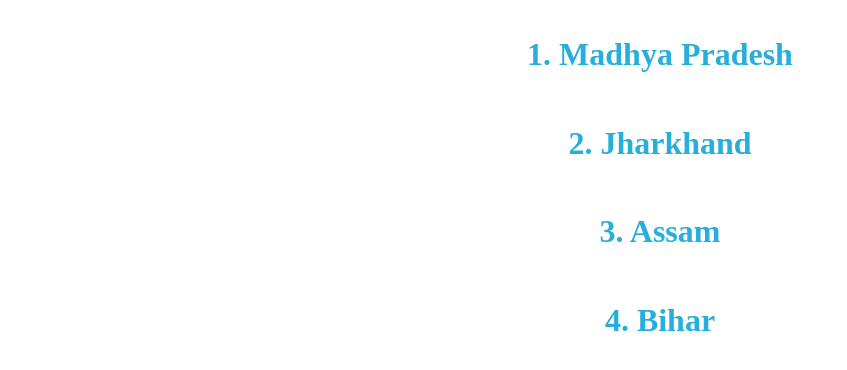
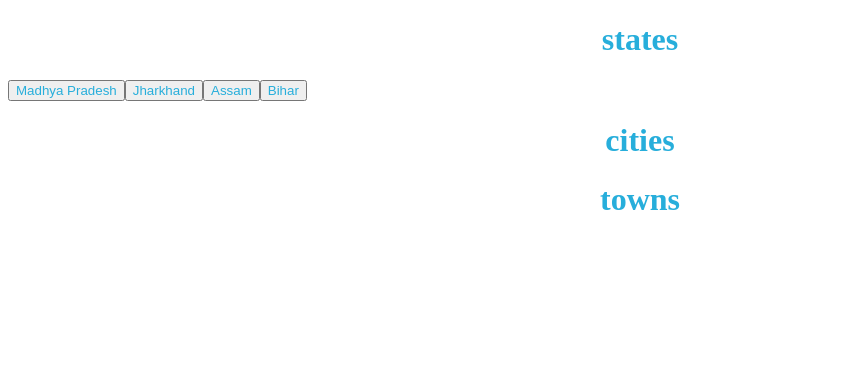
Before and after one commit to vineethsagar/React-Assignments-Set-2---Nested-List, a React app: page / in a window 1280 px wide. Shown: the top 370 px of the page, without its empty margins (0-847 px from the left). Built offline with nearby package versions, Linux system fonts and the light colour scheme.

Commit message:
modified completely

```diff
--- a/src/components/App.js
+++ b/src/components/App.js
@@ -155,7 +155,7 @@ const states = [
   }
 ];
 
-function App() {
+/* function App() {
   return (
     <div id="main">
       {states.map((state, index) => {
@@ -166,3 +166,114 @@ function App() {
 }
 
 export default App;
+ */
+
+function App() {
+  let [cities, setCities] = useState([]);
+  let [towns, setTowns] = useState([]);
+  const handleCity = (index) => {
+    let obj = undefined;
+    for (let i = 0; i < states.length; i++) {
+      if (i === index) {
+        obj = states[i]["cities"];
+        break;
+      }
+    }
+    let arr = [];
+    for (let i = 0; i < obj.length; i++) {
+      arr.push(obj[i]["name"]);
+    }
+    obj = cities;
+    let found = true;
+    for (let i = 0; i < Math.min(obj.length, arr.length); i++) {
+      if (obj[i] !== arr[i]) {
+        found = false;
+        break;
+      }
+    }
+    if (found && obj.length !== 0) {
+      setCities([]);
+      return;
+    }
+    setCities(arr);
+  };
+
+  const handleTown = (city) => {
+    let obj = undefined;
+    let found = false;
+    for (let i = 0; i < states.length; i++) {
+      let arr = states[i]["cities"];
+      for (let j = 0; j < arr.length; j++) {
+        if (arr[j]["name"] === city) {
+          obj = arr[j]["towns"];
+          found = true;
+          break;
+        }
+      }
+      if (found) {
+        break;
+      }
+    }
+    let arr = [];
+    for (let i = 0; i < obj.length; i++) {
+      arr.push(obj[i]["name"]);
+    }
+    obj = towns;
+    found = true;
+    for (let i = 0; i < Math.min(obj.length, arr.length); i++) {
+      if (obj[i] !== arr[i]) {
+        found = false;
+        break;
+      }
+    }
+    if (found && towns.length !== 0) {
+      setTowns([]);
+      return;
+    }
+    setTowns(arr);
+  };
+  return (
+    <div id="main">
+      <h1>states</h1>
+      <div>
+        {states.map((place, index) => {
+          return (
+            <button
+              key={`${place}state`}
+              id={`state${index + 1}`}
+              onClick={() => handleCity(index)}
+            >
+              {place["name"]}
+            </button>
+          );
+        })}
+      </div>
+      <h1>cities</h1>
+      <div>
+        {cities.map((place, index) => {
+          return (
+            <button
+              key={`${place}city`}
+              id={`city${index + 1}`}
+              onClick={() => handleTown(place)}
+            >
+              {place}
+            </button>
+          );
+        })}
+      </div>
+      <h1>towns</h1>
+      <div>
+        {towns.map((place, index) => {
+          return (
+            <div key={`${place}town`} id={`town${index + 1}`}>
+              {place}
+            </div>
+          );
+        })}
+      </div>
+    </div>
+  );
+}
+
+export default App;
```
